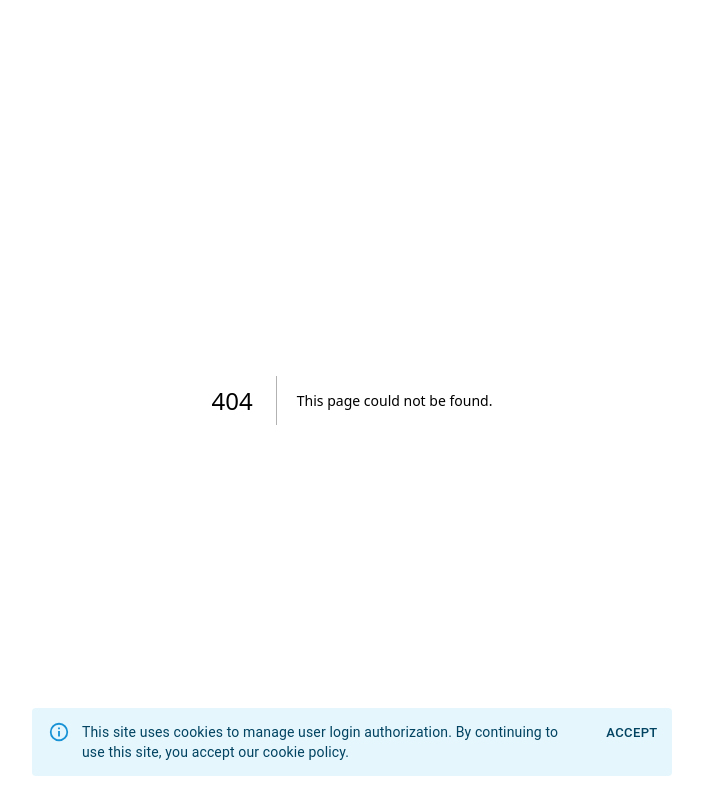
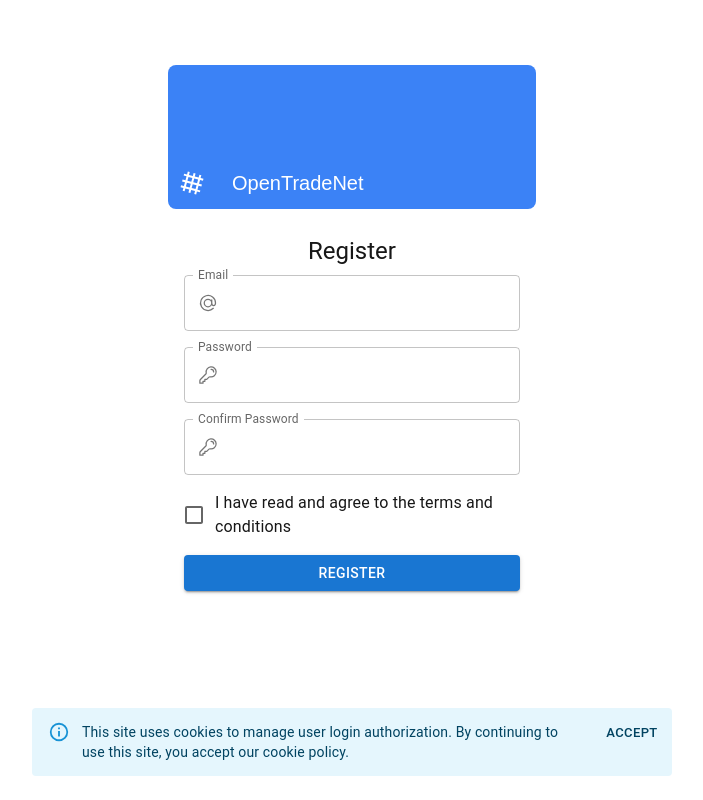
Before and after one commit to massimilianopetra/gridwise, a Next.js app: page /register in a window 1280 px wide. Before the commit this address had no page. Shown: the whole page, without its empty margins (288-991 px from the left). Built offline with nearby package versions, Linux system fonts and the light colour scheme.

Commit message:
register form

```diff
--- /dev/null
+++ b/app/register/page.tsx
@@ -0,0 +1,19 @@
+'use client'
+
+import AcmeLogo from '@/app/ui/acme-logo';
+import RegisterForm from '@/app/ui/register-form';
+
+export default function LoginPage() {
+  return (
+    <main className="flex items-center justify-center lg:h-screen">
+      <div className="relative mx-auto flex w-full max-w-[400px] flex-col space-y-2.5 p-4 lg:-mt-32">
+        <div className="flex h-20 w-full items-end rounded-lg bg-blue-500 p-3 lg:h-36">
+          <div className="w-32 text-white lg:w-36">
+            <AcmeLogo />
+          </div>
+        </div>
+        <RegisterForm />
+      </div>
+    </main>
+  );
+}
--- a/app/ui/login-form.tsx
+++ b/app/ui/login-form.tsx
@@ -64,7 +64,7 @@ export default function LoginForm() {
           </div>
         </div>
         <Button className="mt-4 w-full" aria-disabled={isPending}>
-          Log in <ArrowRightIcon className="ml-auto h-5 w-5 text-gray-500" />
+          Log in <ArrowRightIcon className="ml-auto h-5 w-5 text-white" />
         </Button>
         <div
           className="flex h-8 items-end space-x-1"
--- /dev/null
+++ b/app/ui/register-form.tsx
@@ -0,0 +1,148 @@
+import React, { useState } from 'react';
+import {
+  TextField,
+  Button,
+  Checkbox,
+  FormControlLabel,
+  InputAdornment,
+  Typography,
+  Snackbar,
+  Alert,
+} from '@mui/material';
+import { AtSymbolIcon, KeyIcon } from '@heroicons/react/24/outline';
+
+export default function RegisterForm() {
+  const [email, setEmail] = useState('');
+  const [password, setPassword] = useState('');
+  const [confirmPassword, setConfirmPassword] = useState('');
+  const [termsAccepted, setTermsAccepted] = useState(false);
+  const [snackbarOpen, setSnackbarOpen] = useState(false);
+  const [snackbarMessage, setSnackbarMessage] = useState('');
+  const [snackbarSeverity, setSnackbarSeverity] = useState<'error' | 'success'>('error');
+
+  const handleSubmit = (event: React.FormEvent) => {
+    event.preventDefault();
+
+    const emailRegex = /^[^\s@]+@[^\s@]+\.[^\s@]+$/;
+
+    if (!emailRegex.test(email)) {
+      setSnackbarMessage('Please enter a valid email address.');
+      setSnackbarSeverity('error');
+      setSnackbarOpen(true);
+      return;
+    }
+
+    if (password.length < 6) {
+      setSnackbarMessage('Password must be at least 6 characters long.');
+      setSnackbarSeverity('error');
+      setSnackbarOpen(true);
+      return;
+    }
+
+    if (password !== confirmPassword) {
+      setSnackbarMessage('Passwords do not match.');
+      setSnackbarSeverity('error');
+      setSnackbarOpen(true);
+      return;
+    }
+
+    if (!termsAccepted) {
+      setSnackbarMessage('You must accept the terms and conditions to register.');
+      setSnackbarSeverity('error');
+      setSnackbarOpen(true);
+      return;
+    }
+
+    // Handle registration logic here
+    setSnackbarMessage('Registration successful!');
+    setSnackbarSeverity('success');
+    setSnackbarOpen(true);
+    console.log('Registration successful:', { email, password });
+  };
+
+  const handleCloseSnackbar = () => {
+    setSnackbarOpen(false);
+  };
+
+  return (
+    <div className="flex flex-col items-center p-4">
+      <Typography variant="h5" component="h1" gutterBottom>
+        Register
+      </Typography>
+      <form onSubmit={handleSubmit} className="w-full max-w-sm space-y-4">
+        <TextField
+          fullWidth
+          label="Email"
+          variant="outlined"
+          value={email}
+          onChange={(e) => setEmail(e.target.value)}
+          InputProps={{
+            startAdornment: (
+              <InputAdornment position="start">
+                <AtSymbolIcon className="h-5 w-5" />
+              </InputAdornment>
+            ),
+          }}
+        />
+        <TextField
+          fullWidth
+          label="Password"
+          type="password"
+          variant="outlined"
+          value={password}
+          onChange={(e) => setPassword(e.target.value)}
+          InputProps={{
+            startAdornment: (
+              <InputAdornment position="start">
+                <KeyIcon className="h-5 w-5" />
+              </InputAdornment>
+            ),
+          }}
+        />
+        <TextField
+          fullWidth
+          label="Confirm Password"
+          type="password"
+          variant="outlined"
+          value={confirmPassword}
+          onChange={(e) => setConfirmPassword(e.target.value)}
+          InputProps={{
+            startAdornment: (
+              <InputAdornment position="start">
+                <KeyIcon className="h-5 w-5" />
+              </InputAdornment>
+            ),
+          }}
+        />
+        <FormControlLabel
+          control={
+            <Checkbox
+              checked={termsAccepted}
+              onChange={(e) => setTermsAccepted(e.target.checked)}
+              color="primary"
+            />
+          }
+          label="I have read and agree to the terms and conditions"
+        />
+        <Button
+          fullWidth
+          type="submit"
+          variant="contained"
+          color="primary"
+        >
+          Register
+        </Button>
+      </form>
+      <Snackbar
+        open={snackbarOpen}
+        autoHideDuration={6000}
+        onClose={handleCloseSnackbar}
+        anchorOrigin={{ vertical: 'top', horizontal: 'center' }}
+      >
+        <Alert onClose={handleCloseSnackbar} severity={snackbarSeverity} sx={{ width: '100%' }}>
+          {snackbarMessage}
+        </Alert>
+      </Snackbar>
+    </div>
+  );
+}
```
